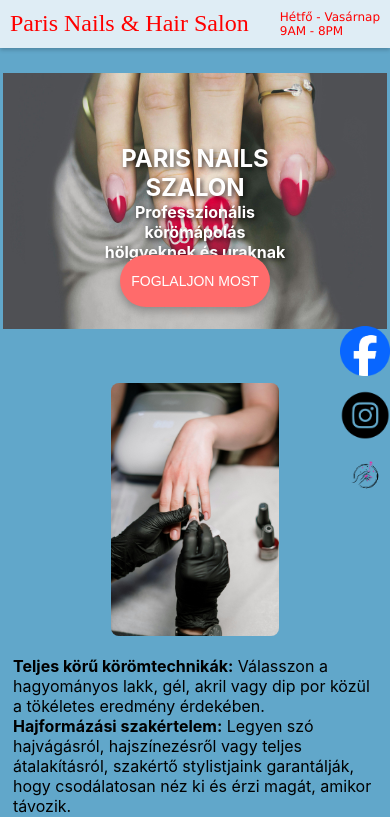
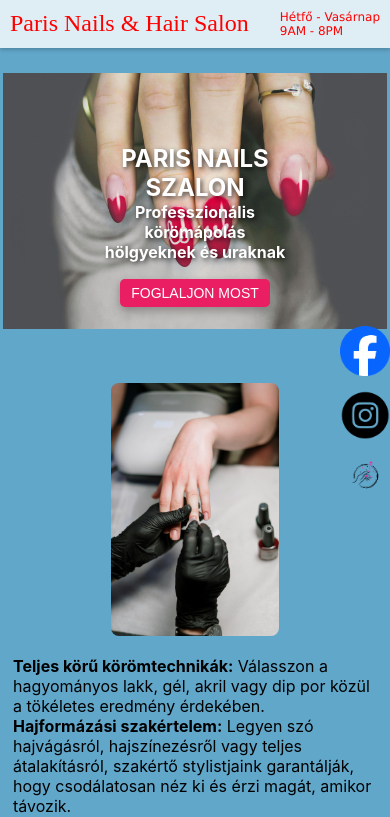
Before and after one commit to AnhVu8499/Project_3390, a React (Create React App) app in the folder client/: page / in a window 390 px wide. Shown: the top 817 px of the page. Built offline with nearby package versions, Linux system fonts and the light colour scheme; no server answers; a web font is replaced by a local one.

Commit message:
update some CSS for mobile responsive

```diff
--- a/client/src/Header/styles.css
+++ b/client/src/Header/styles.css
@@ -4,13 +4,15 @@
     box-shadow: none;
 }
 
+/* General header styling */
 .header {
     display: flex;
     flex-direction: column;
     padding: 10px;
-    margin-top: 70px; /* Adjusted to ensure content below .name */
+    margin-top: 70px;
 }
 
+/* Name styling for the fixed top navigation */
 .name {
     display: flex;
     justify-content: space-between;
@@ -24,23 +26,26 @@
     color: red;
     width: 100%;
     z-index: 1000;
-    padding: 10px; /* Added padding for visual space inside .name */
-    box-sizing: border-box; /* Ensures padding is included in width */
+    padding: 10px;
+    box-sizing: border-box;
 }
 
+/* Opening times font styling */
 .opening {
-    font-size:0.5em;
+    font-size: 0.5em;
     font-family: Verdana, Geneva, Tahoma, sans-serif;
 }
 
+/* Intro section */
 .intro {
     display: flex;
     align-items: flex-start;
     gap: 20px;
     padding: 20px;
-    margin-top: 70px; /* Adjust to create space below .name */
+    margin-top: 70px;
 }
 
+/* Sample image within the intro section */
 #sample-1 {
     height: 45vh;
     width: auto;
@@ -51,33 +56,37 @@
     font-size: 1.5em;
 }
 
+/* Unordered list reset */
 ul {
     list-style-type: none;
     padding: 0;
     margin: 0;
 }
 
+/* Background container for the intro */
 .intro-bg {
     position: relative;
     width: 100%;
-    max-width: 100%; /* Ensure the image scales responsively */
-    text-align: center; /* Center the text horizontally */
+    max-width: 100%;
+    text-align: center;
 }
 
+/* Responsive image scaling */
 #intro-bg-src {
     width: 100%;
-    height: auto; /* Maintain aspect ratio */
+    height: auto; /* Maintains aspect ratio */
 }
 
+/* Intro sentence overlaying the background */
 .intro-sentence {
     position: absolute;
     top: 50%;
     left: 50%;
     transform: translate(-50%, -50%);
-    color: white; /* Ensure text is visible on the image */
+    color: white;
     font-size: 2rem; /* Adjust as needed */
     font-weight: bold;
-    text-shadow: 2px 2px 5px rgba(0, 0, 0, 0.7); /* Add shadow for better readability */
+    text-shadow: 2px 2px 5px rgba(0, 0, 0, 0.7); /* Shadow for readability */
 }
 
 .intro-sentence p {
@@ -85,11 +94,9 @@
     font-size: 1rem;
 }
 
+/* Book Now button styling */
 .book-now {
     position: absolute;
-    top: 70%; /* Adjust position of the button */
-    left: 50%;
-    transform: translateX(-50%);
     padding: 10px 20px;
     font-size: 1.2rem;
     background-color: #e91e63;
@@ -99,31 +106,18 @@
     cursor: pointer;
     text-transform: uppercase;
     box-shadow: 0px 4px 10px rgba(0, 0, 0, 0.3);
-}
-
-.book-now {
-    position: absolute;
-    max-width: 150px;
-    padding: 10px;
-    border: none;
-    border-radius: 50px;
-    background-color: #ff6b6b;
-    color: white;
-    text-align: center;
-    font-size: 1.25em;
-    cursor: pointer;
-    bottom: 20%; /* Positioned from the bottom */
+    bottom: 20%;
     left: 50%;
     transform: translateX(-50%);
-    width: 80%; /* Responsive width */
-    max-width: 150px; /* Limit width on larger screens */
+    width: 80%;
+    max-width: 150px;
 }
 
 .book-now:hover {
     background-color: #c2185b;
 }
 
-/* For tablets and smaller devices */
+/* Tablet responsiveness */
 @media (max-width: 768px) {
     .header {
         padding: 5px;
@@ -148,17 +142,17 @@
     }
 
     .intro-sentence {
-        font-size: 1.75em; /* Adjust font size for tablets */
+        font-size: 1.75em;
     }
 
     .book-now {
-        font-size: 1em; /* Adjust font size for tablets */
-        padding: 8px; /* Adjust padding for tablets */
-        bottom: 15%; /* Adjust position for tablets */
+        font-size: 1em;
+        padding: 8px;
+        bottom: 15%;
     }
 }
 
-/* For mobile devices */
+/* Mobile device responsiveness */
 @media (max-width: 480px) {
     .header {
         padding: 3px;
--- a/client/src/ServiceList/styles.css
+++ b/client/src/ServiceList/styles.css
@@ -87,6 +87,7 @@
     cursor: pointer;
     object-fit: cover;
 }
+
 .menu {
     display: grid;
     grid-template-columns: repeat(4, 1fr); /* Creates 4 equal columns */
@@ -118,14 +119,23 @@
     font-size: 1.2em;
 }
 
-#menu-container {
-    display: flex;
-    justify-content: space-between;
-    align-items: center;
+/* Responsive design for tablets */
+@media screen and (max-width: 768px) {
+    .menu {
+        grid-template-columns: repeat(2, 1fr); /* 2 columns for tablets */
+    }
 }
 
+/* Responsive design for mobile phones */
+@media screen and (max-width: 480px) {
+    .menu {
+        grid-template-columns: 1fr; /* 1 column for mobile */
+    }
+}
+
+/* Additional styling for text inside the menu items */
 #menu-service {
-    margin-right: 20px; /* Space between service and price */
+    margin-right: 20px;
     font-size: 1em;
     color: #333;
 }
@@ -133,9 +143,20 @@
 #menu-price {
     font-size: 1em;
     color: #333;
-    font-weight: bold; /* Bold text for price */
+    font-weight: bold;
 }
 
+#menu-service {
+    margin-right: 20px;
+    font-size: 1em;
+    color: #333;
+}
+
+#menu-price {
+    font-size: 1em;
+    color: #333;
+    font-weight: bold;
+}
 
 .verify-code-box {
     display: flex;
```
